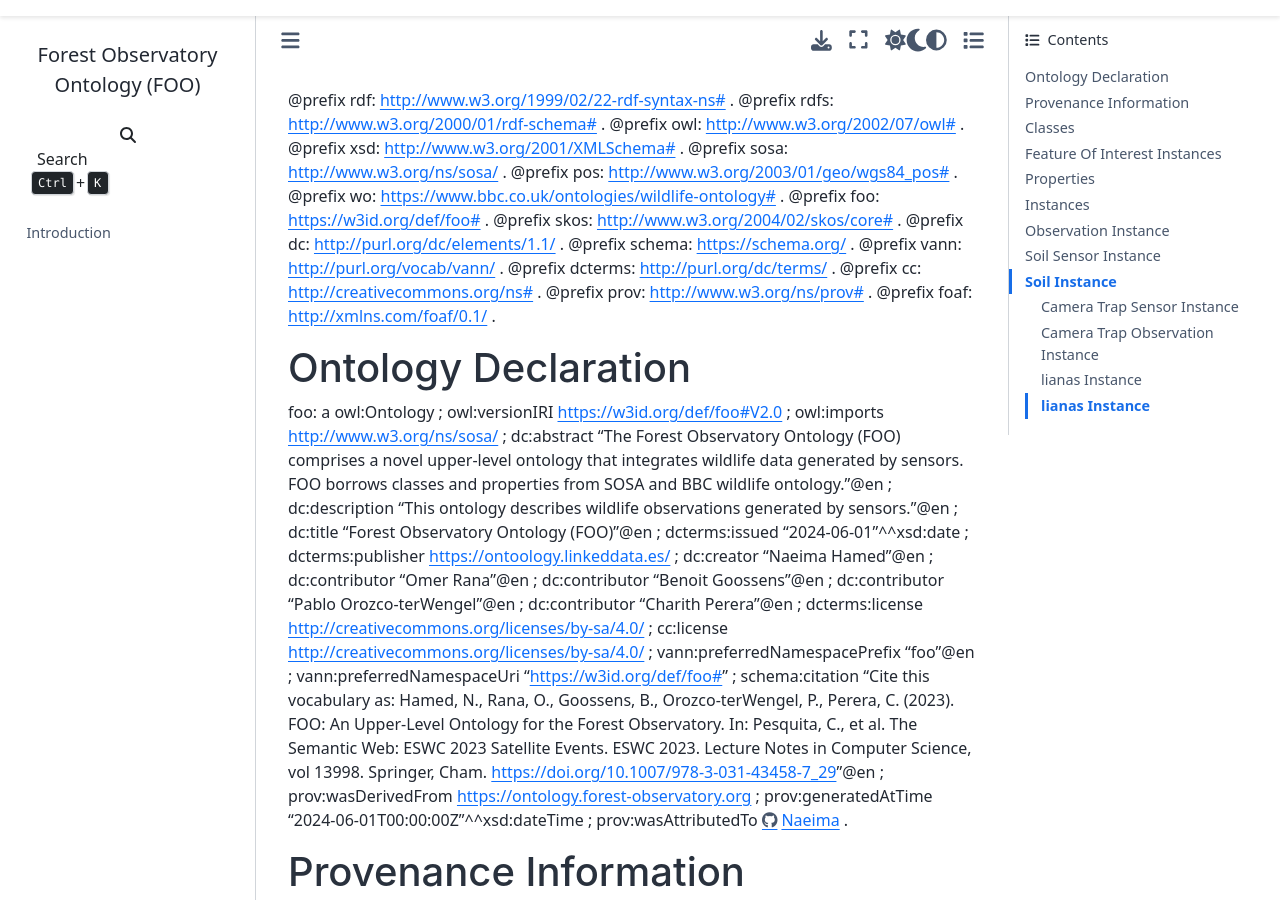
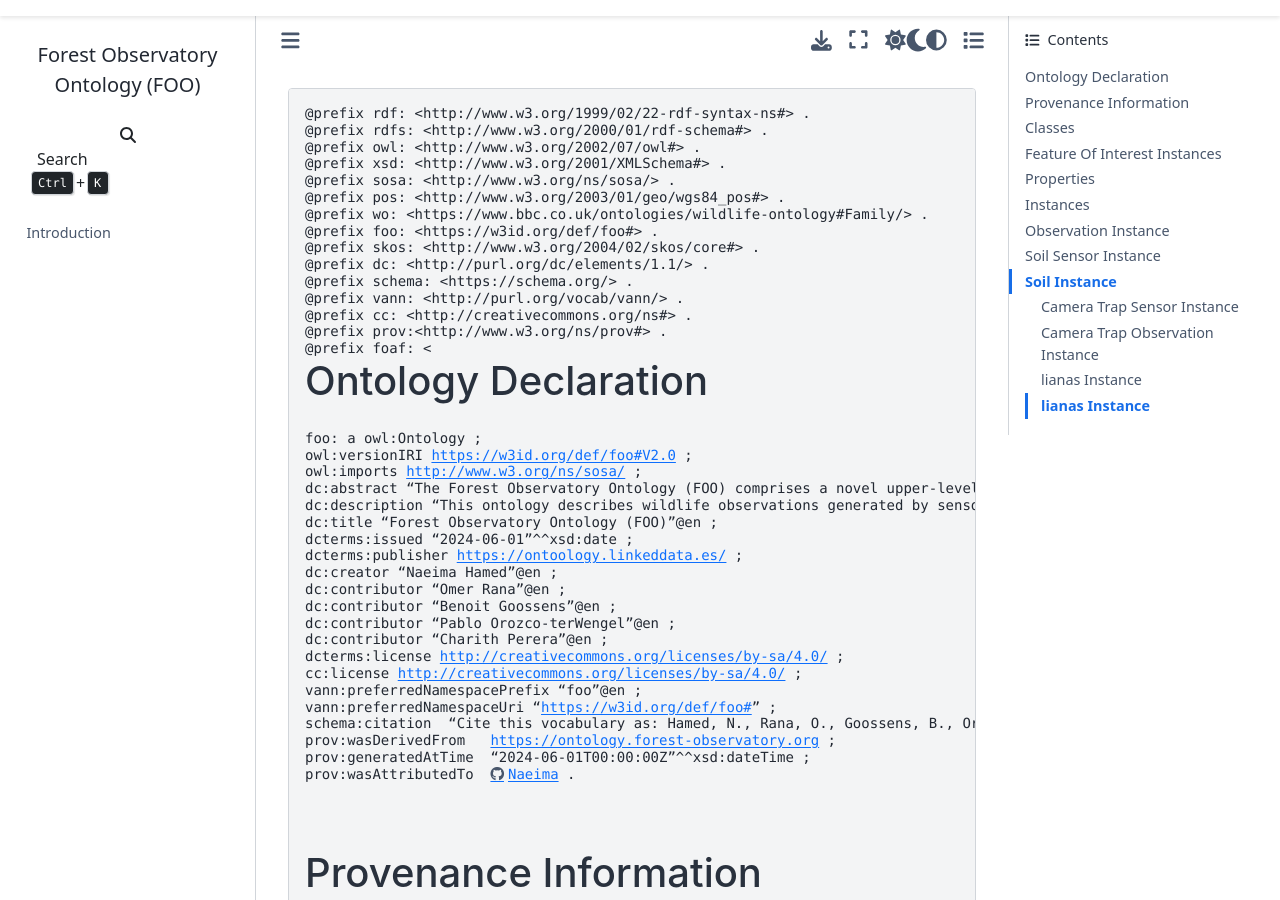
Before and after one commit to Naeima/FOO-Book, a Jupyter Book: the page built from _sources/linked/foo.md, in a window 1280 px wide and 900 px high. Built offline with Jupyter Book 1.0.4 settings and Sphinx 7.4.7 and the Sphinx Book theme 1.1.4, drawn with Linux system fonts in a browser that asks for light colours; pages that are not in the unit, such as notebooks, are missing from menus; comment, search, counter and statistics services are not loaded.

Commit message:
Update foo.md

```diff
--- a/_sources/linked/foo.md
+++ b/_sources/linked/foo.md
@@ -1,19 +1,26 @@
-@prefix rdf: <http://www.w3.org/1999/02/22-rdf-syntax-ns#> .
-@prefix rdfs: <http://www.w3.org/2000/01/rdf-schema#> .
-@prefix owl: <http://www.w3.org/2002/07/owl#> .
-@prefix xsd: <http://www.w3.org/2001/XMLSchema#> .
-@prefix sosa: <http://www.w3.org/ns/sosa/> .
-@prefix pos: <http://www.w3.org/2003/01/geo/wgs84_pos#> .
-@prefix wo: <https://www.bbc.co.uk/ontologies/wildlife-ontology#> .
-@prefix foo: <https://w3id.org/def/foo#> .
-@prefix skos: <http://www.w3.org/2004/02/skos/core#> .
-@prefix dc: <http://purl.org/dc/elements/1.1/> .
-@prefix schema: <https://schema.org/> .
-@prefix vann: <http://purl.org/vocab/vann/> .
-@prefix dcterms: <http://purl.org/dc/terms/> .
-@prefix cc: <http://creativecommons.org/ns#> .
-@prefix prov: <http://www.w3.org/ns/prov#> .
-@prefix foaf: <http://xmlns.com/foaf/0.1/> .
+<!DOCTYPE html>
+<html lang="en">
+<head>
+    <meta charset="UTF-8">
+    <title>FOO Ontology</title>
+</head>
+<body>
+<pre>
+@prefix rdf: &lt;http://www.w3.org/1999/02/22-rdf-syntax-ns#&gt; .
+@prefix rdfs: &lt;http://www.w3.org/2000/01/rdf-schema#&gt; .
+@prefix owl: &lt;http://www.w3.org/2002/07/owl#&gt; .
+@prefix xsd: &lt;http://www.w3.org/2001/XMLSchema#&gt; .
+@prefix sosa: &lt;http://www.w3.org/ns/sosa/&gt; .
+@prefix pos: &lt;http://www.w3.org/2003/01/geo/wgs84_pos#&gt; .
+@prefix wo: &lt;https://www.bbc.co.uk/ontologies/wildlife-ontology#Family/&gt; .
+@prefix foo: &lt;https://w3id.org/def/foo#&gt; .
+@prefix skos: &lt;http://www.w3.org/2004/02/skos/core#&gt; .
+@prefix dc: &lt;http://purl.org/dc/elements/1.1/&gt; .
+@prefix schema: &lt;https://schema.org/&gt; .
+@prefix vann: &lt;http://purl.org/vocab/vann/&gt; .
+@prefix cc: &lt;http://creativecommons.org/ns#&gt; .
+@prefix prov:&lt;http://www.w3.org/ns/prov#&gt; .
+@prefix foaf: &lt;<http://xmlns.com/foaf/0.1/&gt .
 
 
 ### Ontology Declaration ###
@@ -967,7 +974,6 @@ foo:SoilObservation    rdf:type foo:Observation ;
                   foo:Silt "16.46"^^xsd:double ;
                   foo:Clay "62.88"^^xsd:double .
 
-
 ### Camera Trap Sensor Instance ###
 foo:CameraTrap rdf:type foo:Sensor ;
       foo:hasFeatureOfInterest foo:Image ;
@@ -1010,3 +1016,6 @@ foo:lianasObservation rdf:type foo:Observation ;
     foo:lianaDBH_cm 10 ;
     foo:treeNotes "" ;
     foo:subplotRadius_m 30 .
+</pre>
+</body>
+</html>
```
